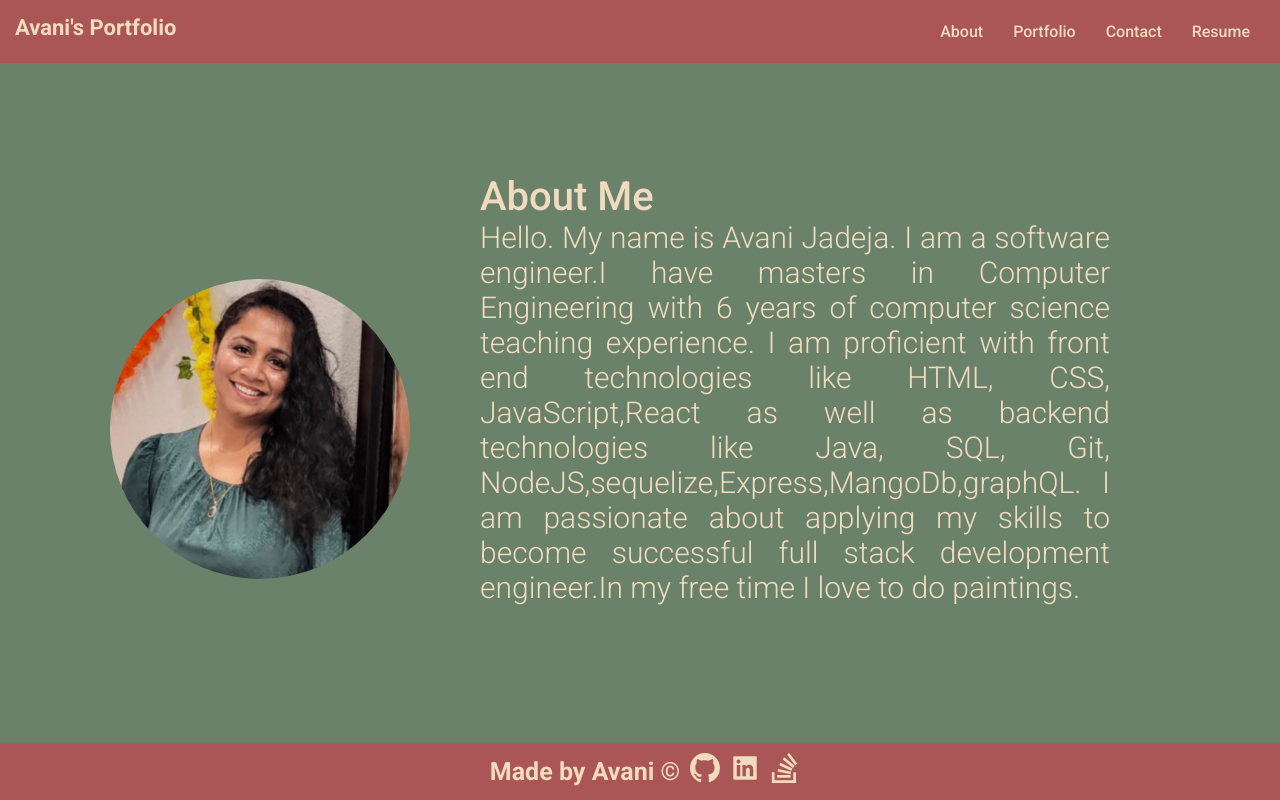
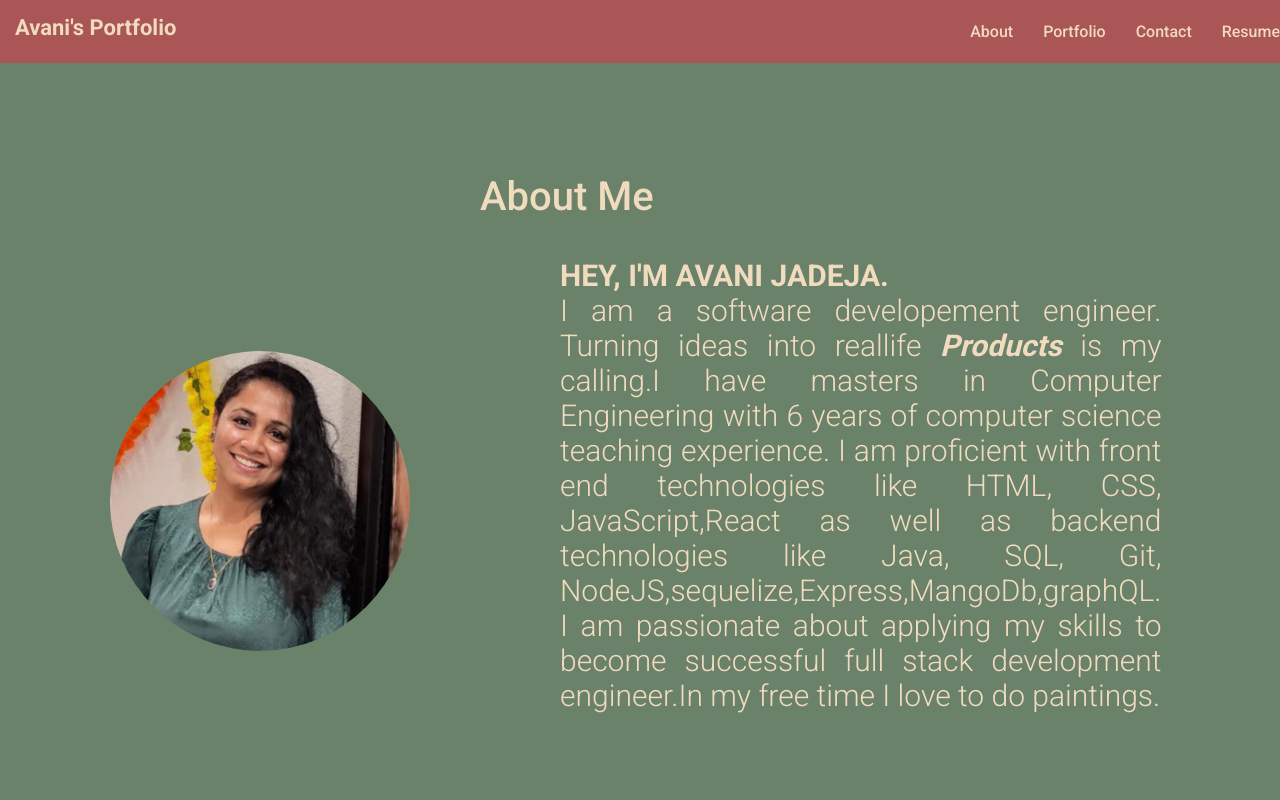
Before and after one commit to avanijadeja/react_portfolio, a React (Create React App) app: page / in a window 1280 px wide. Shown: the top 800 px of the page. Built offline with nearby package versions, Linux system fonts and the light colour scheme.

Commit message:
Created portfolio json file

```diff
--- a/src/components/About/index.js
+++ b/src/components/About/index.js
@@ -9,14 +9,30 @@ function About() {
       </div>
 
       <div class="information">
-        <h2>About Me</h2>
+        <h2 id="AboutMe">About Me</h2>
+        <br></br>
+        <br></br>
         <p>
-          Hello. My name is Avani Jadeja. I am a software engineer.I have masters in Computer Engineering with 6 years of
-          computer science teaching experience. I am proficient with front end
-          technologies like HTML, CSS, JavaScript,React as well as backend
-          technologies like Java, SQL, Git, NodeJS,sequelize,Express,MangoDb,graphQL. I am passionate about
-          applying my skills to become successful full stack development
-          engineer.In my free time I love to do paintings.
+          <div class="hero-area">
+            <div class="hero-text">
+              <h1>HEY, I'M AVANI JADEJA.</h1>
+              <p>
+                I am a software developement engineer. Turning ideas into
+                reallife{" "}
+                <i>
+                  <b>Products</b>
+                </i>{" "}
+                is my calling.I have masters in Computer Engineering with 6
+                years of computer science teaching experience. I am proficient
+                with front end technologies like HTML, CSS, JavaScript,React as
+                well as backend technologies like Java, SQL, Git,
+                NodeJS,sequelize,Express,MangoDb,graphQL. I am passionate about
+                applying my skills to become successful full stack development
+                engineer.In my free time I love to do paintings.
+              </p>
+            </div>
+          </div>
+          <br></br>
         </p>
       </div>
     </section>
--- a/src/components/Contact/index.js
+++ b/src/components/Contact/index.js
@@ -16,7 +16,7 @@ function Contact() {
     if (e.target.name === "email") {
       const isValid = validateEmail(e.target.value);
       if (!isValid) {
-        setErrorMessage("Your email is invalid.");
+        setErrorMessage("Please Enter Valid Email");
       } else {
         if (!e.target.value.length) {
           setErrorMessage(`${e.target.name} is required.`);
--- a/src/components/Resume/index.js
+++ b/src/components/Resume/index.js
@@ -5,20 +5,11 @@ function Resume() {
   return (
     <div>
       <section>
-        <div class="hero-area">
-          <div class="hero-text">
-            <h1>HEY, I'M AVANI JADEJA</h1>
-            <p>
-              I am a software developement engineer. Turning ideas into reallife{" "}
-              <i>
-                <b>Products</b>
-              </i>{" "}
-              is my calling.
-            </p>
-            <div class="button">
-              <a href={avaniResume}>Download CV</a>
-            </div>
-          </div>
+        <h1 id="resume">Resume </h1>
+        <br></br>
+
+        <div class="button" id="cvButton">
+          <a href={avaniResume}>Download my Resume</a>
         </div>
       </section>
       <section id="resumeBody" classname="resumeBody">
--- a/src/index.css
+++ b/src/index.css
@@ -23,6 +23,7 @@ body {
   font-family: "Roboto", sans-serif;
   min-height: 100vh;
   -webkit-font-smoothing: antialiased;
+  width: 100%;
 }
 
 main {
@@ -31,6 +32,7 @@ main {
 }
 
 header {
+  width: 100%;
   padding: 15px;
   background-color: var(--secondary-color);
   display: flex;
@@ -68,6 +70,15 @@ header nav ul li a {
 
 header nav ul li a:hover {
   color: var(--light-color);
+}
+
+.information #AboutMe {
+  align-items: center;
+}
+
+#resume {
+  padding-left: 50px;
+  font-size: 40px;
 }
 
 /* second part of portfolio means about me.apply common properties */
@@ -154,7 +165,7 @@ header nav ul li a:hover {
 
 /*apply perperties to DOWNLOAD CV button in main header */
 .button {
-  width: 200px;
+  width: 250px;
   height: 45px;
   text-align: center;
   border-radius: 40px;
@@ -163,6 +174,7 @@ header nav ul li a:hover {
   font-size: 20px;
   padding-top: 20px;
   margin-top: 20px;
+  margin-left: 30px;
 }
 
 .button a {
@@ -187,8 +199,13 @@ header nav ul li a:hover {
   display: flex;
   flex-direction: column;
   align-items: center;
+  margin-top: 30px;
+  padding: 30px;
 }
 
+.portfolio h2 {
+  padding: 30px;
+}
 .container {
   width: 70%;
   display: flex;
@@ -323,7 +340,7 @@ footer {
   /* height: 100px; */
   padding: 10px;
   width: 100%;
-  position: sticky;
+  position: inherit;
   bottom: 0;
   display: flex;
   justify-content: space-around;
```
Also changed, not shown: Portfolio.json (added, +45 -0 lines), src/assets/images/Notetracker.png (deleted).
